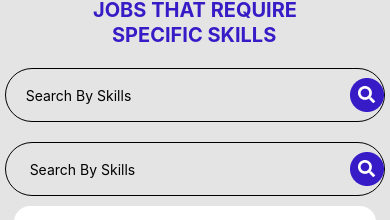
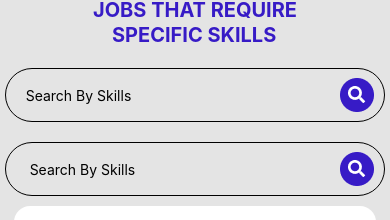
Before and after one commit to ShivangMishra/aijadu, a React Native app: screen /Promotion in a window 390 px wide. Shown: the part 621-841 px from the top of the page. Built offline with nearby package versions, Linux system fonts and the light colour scheme.

Commit message:
Corrected search icon

```diff
--- a/screen/Promotion.jsx
+++ b/screen/Promotion.jsx
@@ -40,7 +40,7 @@ const Promotion = () => {
               setValue={(val) => setCurrentValue(val)}
               maxHeight={200}
               autoScroll
-              placeholder="I want to improve in"
+              placeholder="             I want to improve in"
               placeholderStyle={{
                 fontWeight: "700",
                 fontSize: 12,
@@ -82,14 +82,14 @@ const Promotion = () => {
           <View style={styles.inputTextContainer}>
             <TextInput placeholder="     Search By Skills" />
             <Image
-            style={{alignSelf:"center"}}
+            style={{alignSelf:"center",marginRight:10}}
              source={require("../assets/AIJadu/Login/search1.png")} />
           </View>
 
           <View style={styles.inputTextContainer}>
             <TextInput placeholder="      Search By Skills" />
             <Image
-            style={{alignSelf:"center"}}
+            style={{alignSelf:"center",marginRight:10}}
              source={require("../assets/AIJadu/Login/search1.png")} />
           </View>
           <View style={styles.iconContainer}>
@@ -123,7 +123,7 @@ const Promotion = () => {
             />
           </View>
           <Image
-          style={{marginTop:-20}}
+          style={{marginTop:-20, }}
           source={require('../assets/AIJadu/Login/bottomHalfCircle.png')} />
         </View>
       </View>
@@ -144,19 +144,20 @@ const styles = StyleSheet.create({
   headerContainer: {
     marginTop: 20,
     flex: 2,
-    // position: "absolute",
+
     flexDirection: "row",
-    // alignItems: "center",
+
     justifyContent: "space-evenly",
   },
 
   bottomDownPicker: {
     width: 227,
-    // borderWidth: 0,
+
     borderRadius: 30,
-    // marginLeft: 20,
+
     height: 34,
-    // backgroundColor:"red"
+    alignItems:"center"
+
   },
   searchIcon: {},
 
```
